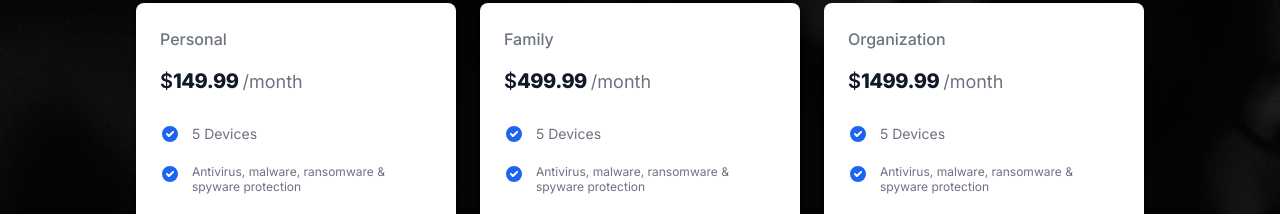
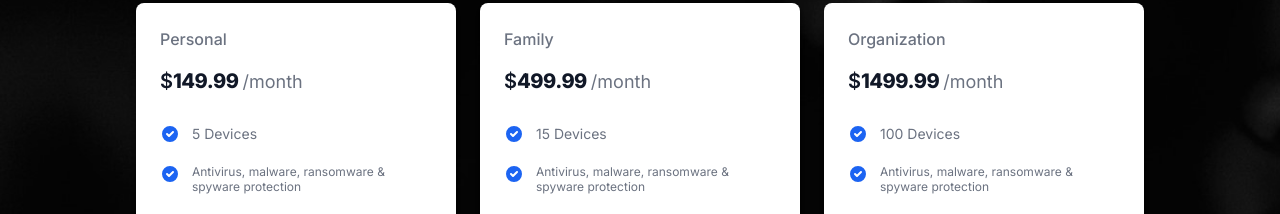
Before and after one commit to JCD-Maqro/my-app, a Next.js app: page / in a window 1280 px wide. Shown: the part 2740-2954 px from the top of the page. Built offline with nearby package versions, Linux system fonts and the light colour scheme.

Commit message:
edited devices in the pricing card

```diff
--- a/src/app/components/pricingCard.tsx
+++ b/src/app/components/pricingCard.tsx
@@ -78,7 +78,7 @@ const PricingCard: FC<PricingCardProps> = ({title, isMonthly}) => {
                             <path fillRule="evenodd" d="M10 18a8 8 0 100-16 8 8 0 000 16zm3.707-9.293a1 1 0 00-1.414-1.414L9 10.586 7.707 9.293a1 1 0 00-1.414 1.414l2 2a1 1 0 001.414 0l4-4z" clipRule="evenodd"/>
                             </svg>
                             <span className="text-base font-normal leading-tight text-gray-500 dark:text-gray-400 xxs:text-sm">
-                            5 Devices
+                            {numDevice} Devices
                             </span>
                         </div>
                         <div className="flex space-x-3">
```
